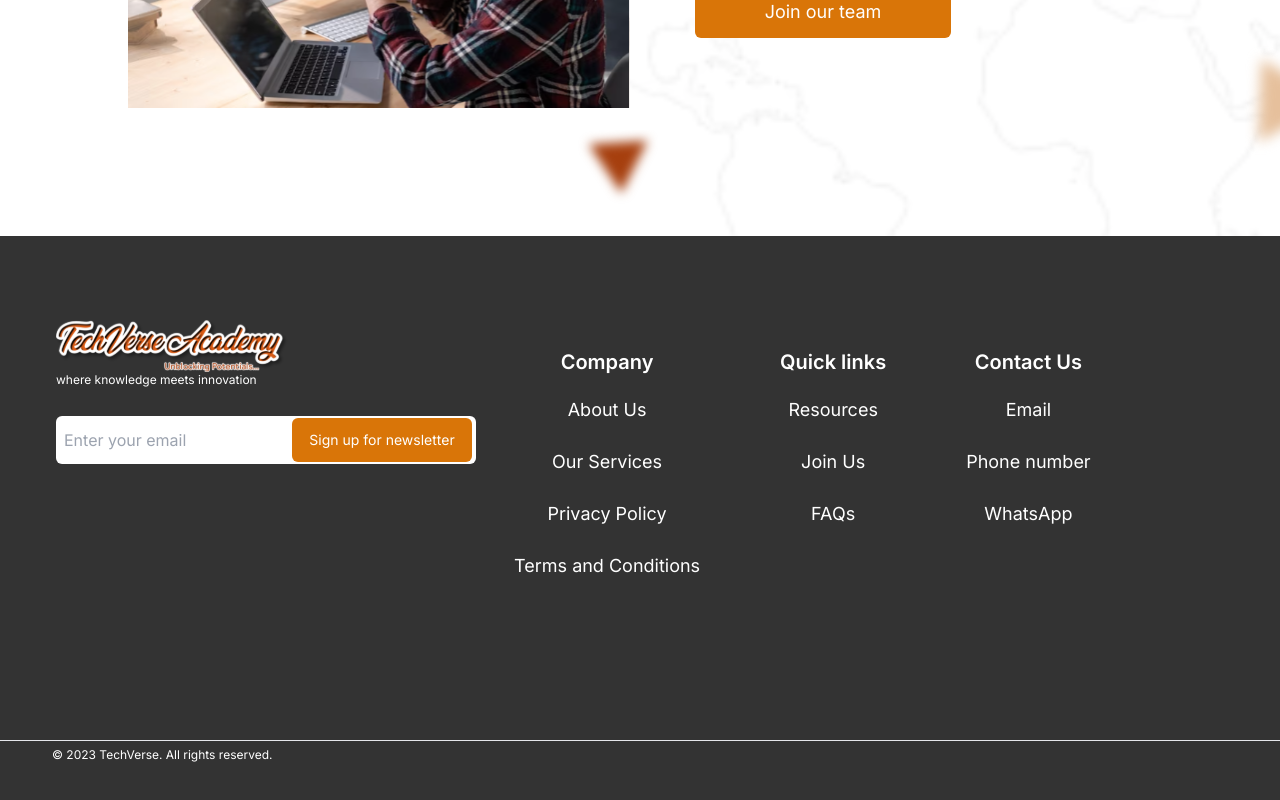
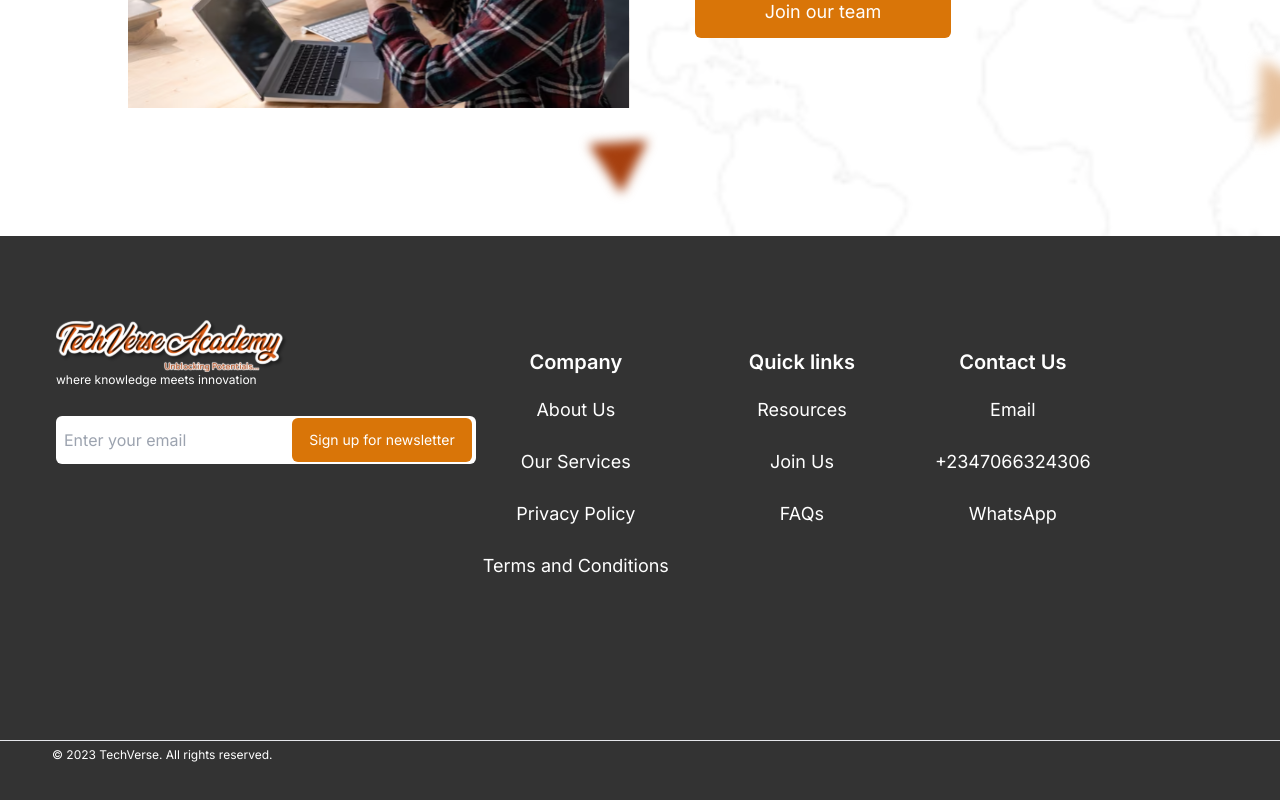
Before and after one commit to brytebee/____10nth_Mnoht___, a Next.js app: page / in a window 1280 px wide. Shown: the part 4292-5092 px from the top of the page. Built offline with nearby package versions, Linux system fonts and the light colour scheme.

Commit message:
refactor(app): Update footer links

```diff
--- a/src/components/footer/Footer.tsx
+++ b/src/components/footer/Footer.tsx
@@ -12,7 +12,7 @@ const Footer = () => {
     {
       title: "Company", links: [
         { name: "About Us", path: "/about" },
-        { name: "Our Services", path: "/services" },
+        { name: "Our Services", path: "/courses" },
         { name: "Privacy Policy", path: "/privacy-policy" },
         { name: "Terms and Conditions", path: "/terms-and-conditions" }
       ]
@@ -20,16 +20,16 @@ const Footer = () => {
     {
       title: "Quick links", links: [
         { name: "Resources", path: "/resources" },
-        { name: "Join Us", path: "/join" },
+        { name: "Join Us", path: "/community" },
         { name: "FAQs", path: "/faqs" },
 
       ]
     },
     {
       title: "Contact Us", links: [
-        { name: "Email", path: "#" },
-        { name: "Phone number", path: "#" },
-        { name: "WhatsApp", path: "#" },
+        { name: "Email", path: "mailto:techverseacademy23@gmail.com" },
+        { name: "+2347066324306", path: "#" },
+        { name: "WhatsApp", path: "https://wa.me/2347066324306" },
       ]
     },
   ]
--- a/src/components/footer/Links.tsx
+++ b/src/components/footer/Links.tsx
@@ -17,7 +17,7 @@ export default function Links({ data, heading }: Props) {
       <ul className='flex flex-col gap-1 md:items-center md:gap-6'>
         {data.map(({ name, path }, index) => (
           <li key={index}>
-            <Link href={path} className="block py-3 pr-4 leading-5 rounded text-white md:text-body md:text-base lg:text-lg hover:pl-2 hover:bg-gray-100 hover:text-primary md:hover:bg-transparent md:p-0 md:text-white md:hover:pl-0" aria-current={path === path ? 'page' : undefined}>
+            <Link href={path} target={name === 'WhatsApp' ? '_blank' : undefined} className="block py-3 pr-4 leading-5 rounded text-white md:text-body md:text-base lg:text-lg hover:pl-2 hover:bg-gray-100 hover:text-primary md:hover:bg-transparent md:p-0 md:text-white md:hover:pl-0" aria-current={path === path ? 'page' : undefined}>
               {name}
             </Link>
           </li>
```
